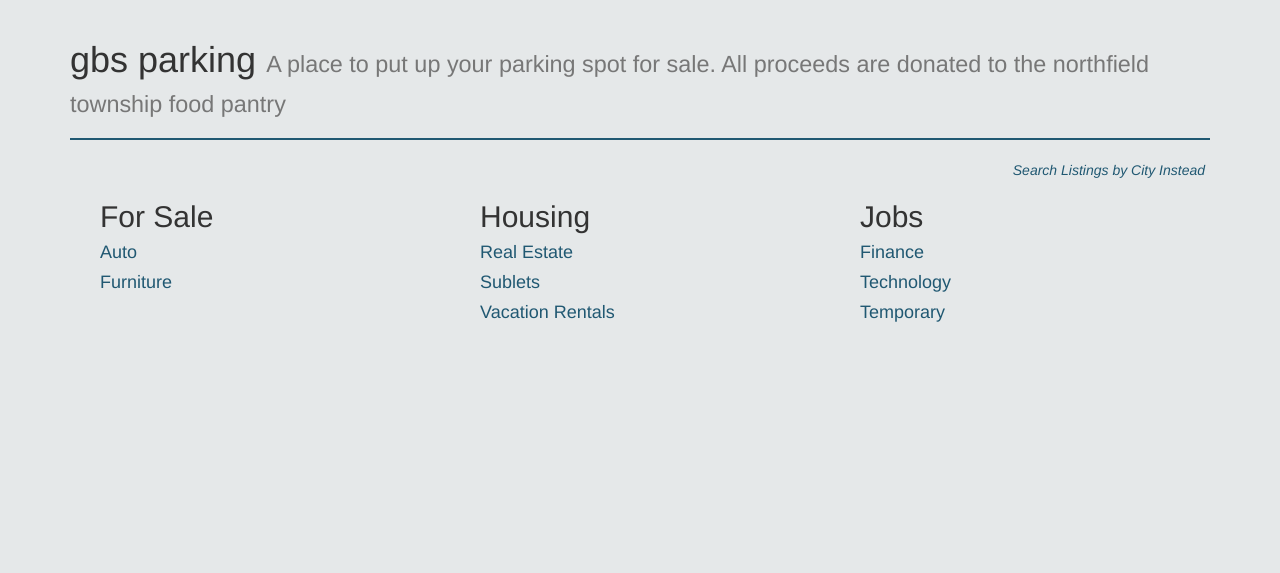
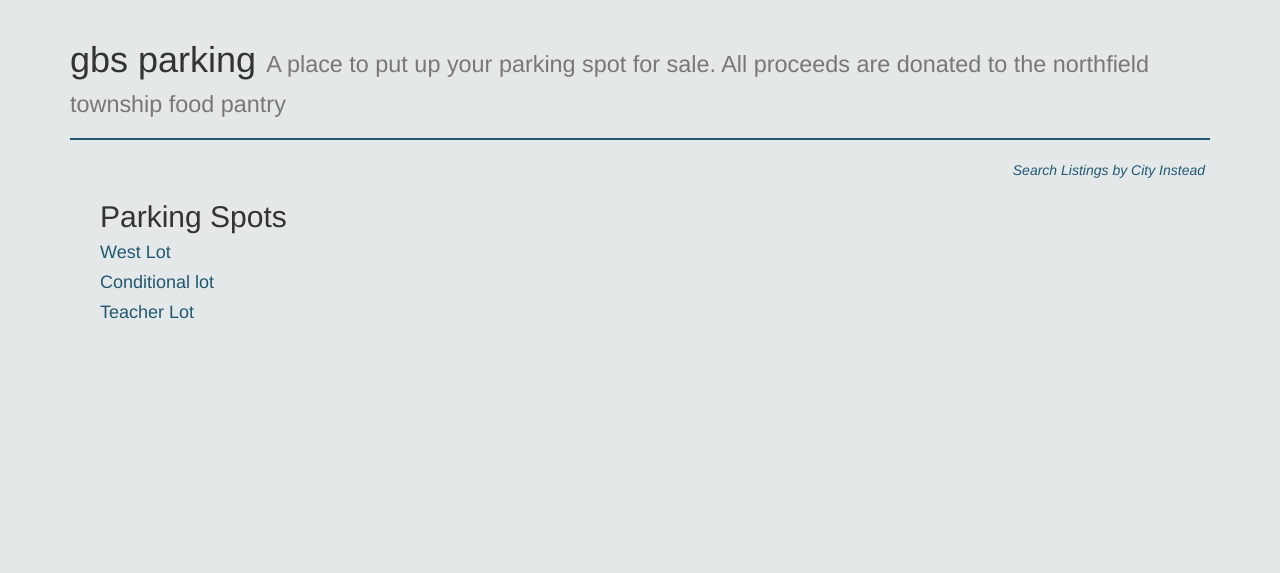
Before and after one commit to hpunnoose01/cl303, a Django app: page /create_user/ in a window 1280 px wide. Shown: the part 52-625 px from the top of the page. Run offline with Django 3.2, Linux system fonts and the light colour scheme; some libraries are stand-ins or nearby versions.

Commit message:
Update base.html

```diff
--- a/templates/base.html
+++ b/templates/base.html
@@ -61,35 +61,17 @@
     <div class="row">
 
       <div class="col-sm-4">
-        <h2>For Sale</h2>
+        <h2>Parking Spots</h2>
 
-        <a href="/category/2/thumbnail/"><h4>Auto</h4></a>
+        <a href="/category/2/thumbnail/"><h4>West Lot</h4></a>
 
-        <a href="/category/3/thumbnail/"><h4>Furniture</h4></a>
+        <a href="/category/3/thumbnail/"><h4>Conditional lot</h4></a>
+        <a href="/category/6/thumbnail/"><h4>Teacher Lot</h4></a>
+
 
       </div>
 
-      <div class="col-sm-4">
-        <h2>Housing</h2>
 
-        <a href="/category/6/thumbnail/"><h4>Real Estate</h4></a>
-
-        <a href="/category/7/thumbnail/"><h4>Sublets</h4></a>
-
-        <a href="/category/8/thumbnail/"><h4>Vacation Rentals</h4></a>
-
-      </div>
-
-      <div class="col-sm-4">
-        <h2>Jobs</h2>
-
-        <a href="/category/9/thumbnail/"><h4>Finance</h4></a>
-
-        <a href="/category/10/thumbnail/"><h4>Technology</h4></a>
-
-        <a href="/category/11/thumbnail/"><h4>Temporary</h4></a>
-
-      </div>
 
     </div>
   </div>
```
